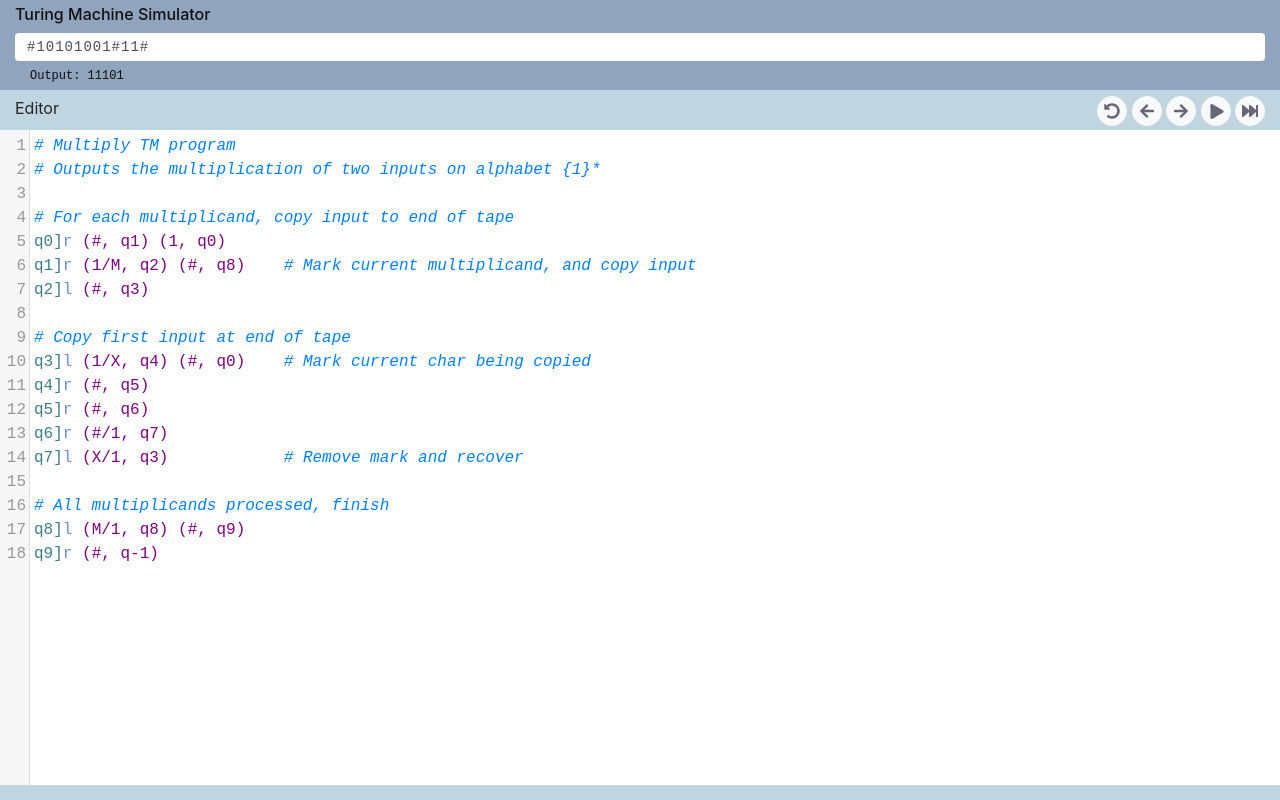
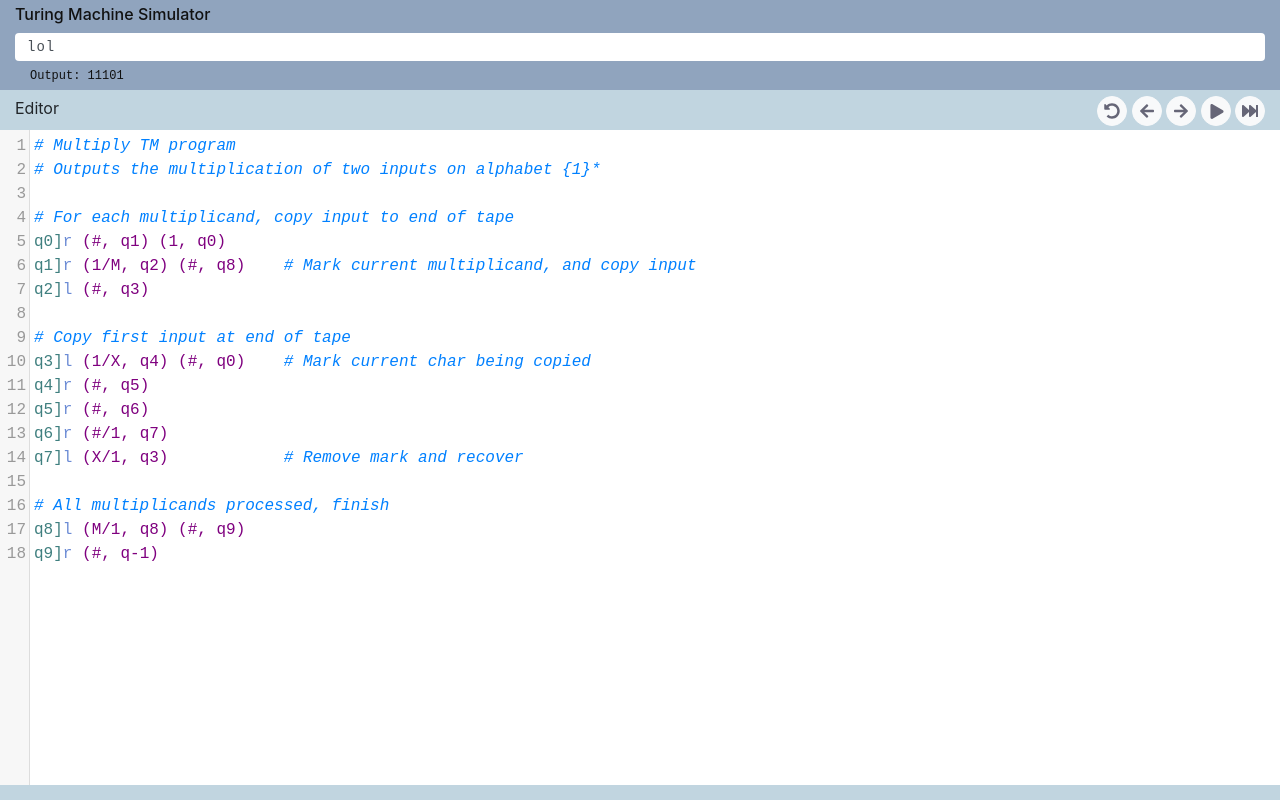
Before and after one commit to uhmarcel/Turing-Machine-Simulator, a React (Create React App) app: page / in a window 1280 px wide. Built offline with nearby package versions, Linux system fonts and the light colour scheme.

Commit message:
Modified component communication: TM now on parent App component instead of Editor

```diff
--- a/src/App.js
+++ b/src/App.js
@@ -1,37 +1,53 @@
-import React from 'react';
+import React, { Component } from 'react';
 import Display from './Components/Display';
 import Editor from './Components/Editor';
 import './App.css'
 
 import Program from './Classes/Program';
-import Instruction from './Classes/Instruction';
 import TuringMachine from './Classes/TuringMachine';
-import { defaultCode } from './Extras/default-code.js';
 
-let TM = new TuringMachine();
-let program = new Program();
+class App extends Component {
 
-program.addInstruction(new Instruction(0,'r','1','0',1));
-program.addInstruction(new Instruction(0,'r','#','1',0));
-program.addInstruction(new Instruction(1,'l','0','0',0));
-program.addInstruction(new Instruction(1,'l','1','1',2));
-program.loadCode(defaultCode);
+  state = {
+    TM: new TuringMachine(),
+    program: new Program()
+  }
 
-TM.setInput('111');
-console.log(TM.toString());
-while (!TM.isDone()) {
-console.log(TM.step(program));
-}
-console.log(TM.getOutput());
+  componentDidMount() {
+    const {TM} = this.state;
+    TM.setInput('111#11');
+    this.updateTM();
+  }
 
+  updateTM = async () => {
+    const {TM} = this.state;
+    this.setState({TM});
+  }
 
-function App() {
-  return (
-    <div className='App'>
-      <Display/>
-      <Editor/>
-    </div>
-  );
+  updateProgram = async () => {
+    const {program} = this.state;
+    this.setState({program});
+  }
+
+  render() {
+    const {TM, program} = this.state;
+    return (
+      <div className='App'>
+        <Display
+          TM={TM}
+          program={program}
+          updateTM={this.updateTM}
+          updateProgram={this.updateProgram}
+        />
+        <Editor
+          TM={TM}
+          program={program}
+          updateTM={this.updateTM}
+          updateProgram={this.updateProgram}
+        />
+      </div>
+    );
+  }
 }
 
 export default App;
--- a/src/Classes/Program.js
+++ b/src/Classes/Program.js
@@ -29,7 +29,6 @@ class Program {
         fastNotation = /^q([0-9]+)\]([lr])(\(.\/.,q-?[0-9]+\))*(#.*)?$/;
         subNotationG = /\((.)\/(.),q(-?[0-9]+)\)/g; // (n/m,q)
         subNotation = /\((.)\/(.),q(-?[0-9]+)\)/; // (n/m,q)
-        shortcut = /\((.),q(-?[0-9]+)\)/; // (#,q) -> (#/#,q)
 
         this.clear();
 
--- a/src/Classes/TuringMachine.js
+++ b/src/Classes/TuringMachine.js
@@ -1,5 +1,3 @@
-import Program from './Program';
-
 
 class TuringMachine {
 
@@ -7,6 +5,7 @@ class TuringMachine {
         this.tape = ['#','#'];
         this.position = 0;
         this.state = 0;
+        this.input = null;
     }
 
     resetTape() {
@@ -16,7 +15,9 @@ class TuringMachine {
     }
 
     setInput(input) {
+        this.resetTape();
         let index = this.position;
+        this.input = input;
         for (let i=0; i<input.length; i++) {
             this.tape[index + i + 1] = input.charAt(i);
         }
@@ -31,7 +32,7 @@ class TuringMachine {
             else
                 output += this.tape[i];
         }
-        return output + '  s = ' + this.state;
+        return output;
     }
 
     step(program) {
--- a/src/Components/Display.js
+++ b/src/Components/Display.js
@@ -19,14 +19,41 @@ const outputText = {
     font: '12px monospace'
 }
 
+
 class Display extends Component {
 
+    state = {
+        displayValue: 'lol'
+    }
+
+    updateInput = async (e) => {
+        this.setState({displayValue: e.target.value});
+    }
+
+    processInput = async (e) => {
+        const {TM, updateTM} = this.props;
+        TM.setInput(e.target.value);
+        await updateTM();
+        this.setState({displayValue: TM.toString()});
+    }
+
     render() {
+        const {TM} = this.props;
+        const {displayValue} = this.state;
         return (
             <Container fluid style={styles} className='d-flex align-items-center' >
                 <div className='w-100'>
                     <h6>Turing Machine Simulator</h6>
-                    <Input type='text' name='tmDisplay' spellCheck='false' className='w-100 mt-0' style={displayArea} defaultValue='#10101001#11#'/>
+                    <Input
+                        type='text'
+                        name='tmDisplay'
+                        spellCheck='false'
+                        className='w-100 mt-0'
+                        style={displayArea}
+                        value={displayValue}
+                        onChange={this.updateInput}
+                        onBlur={this.processInput}
+                    />
                     <span className='container' style={outputText}>Output: 11101</span>
                 </div>
             </Container>
--- a/src/Components/Editor.js
+++ b/src/Components/Editor.js
@@ -4,6 +4,7 @@ import { FontAwesomeIcon } from '@fortawesome/react-fontawesome';
 import { faUndoAlt, faArrowLeft, faArrowRight, faPlay, faFastForward } from '@fortawesome/free-solid-svg-icons';
 import { Controlled as CodeMirror} from 'react-codemirror2';
 import { defaultCode } from '../Extras/default-code'
+
 import 'codemirror/lib/codemirror.css';
 import 'codemirror/theme/xq-light.css';
 import '../Custom-mode/tm-custom.js';
@@ -17,8 +18,17 @@ class Editor extends Component {
     }
 
     updateCode = async (editor, data, code) => {
+        const { program, updateProgram } = this.props;
         this.setState({code});
+        program.load(code);
+        updateProgram();
     }
+
+    // simulationStep = async () => {
+    //     const {TM, program} = this.state;
+    //     console.log(TM.step(program));
+    //     this.setState(TM);
+    // }
 
     render() {
         return (
```
